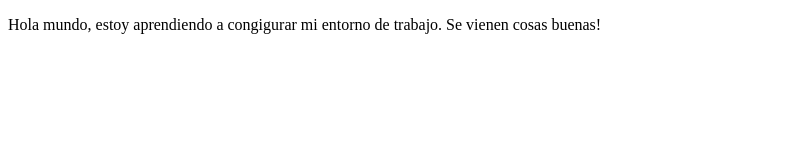
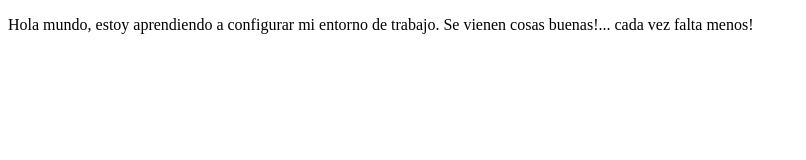
Before and after one commit to franco-jsg/proyectoDemoCursoPrework, a plain HTML site: page index.html in a window 1280 px wide. Shown: the whole page, without its empty margins (0-806 px from the left). Drawn offline with Linux system fonts and the light colour scheme.

Commit message:
Un nuevo cambio!

```diff
--- a/index.html
+++ b/index.html
@@ -7,8 +7,8 @@
 </head>
 <body>
     <p>
-        Hola mundo, estoy aprendiendo a congigurar mi entorno de trabajo.
-        Se vienen cosas buenas!
+        Hola mundo, estoy aprendiendo a configurar mi entorno de trabajo.
+        Se vienen cosas buenas!... cada vez falta menos!
     </p>
 </body>
 </html>
```
